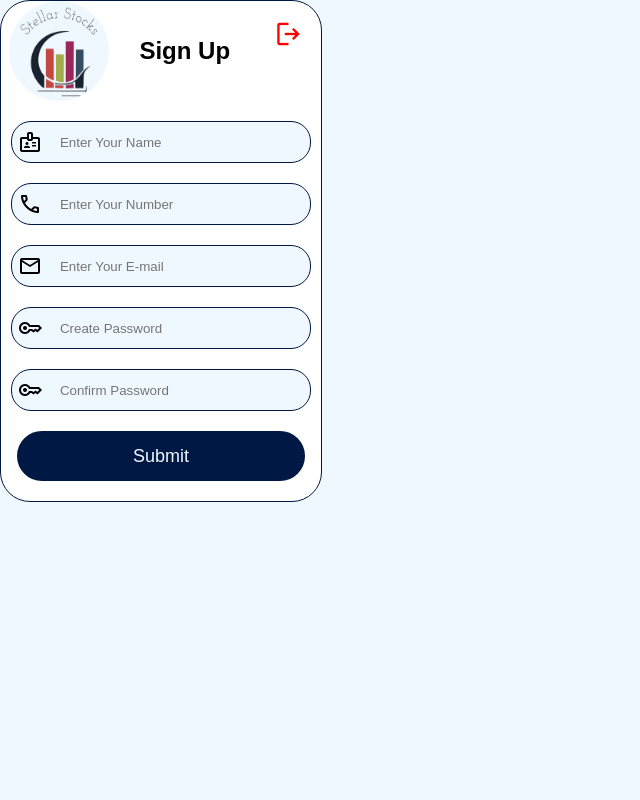
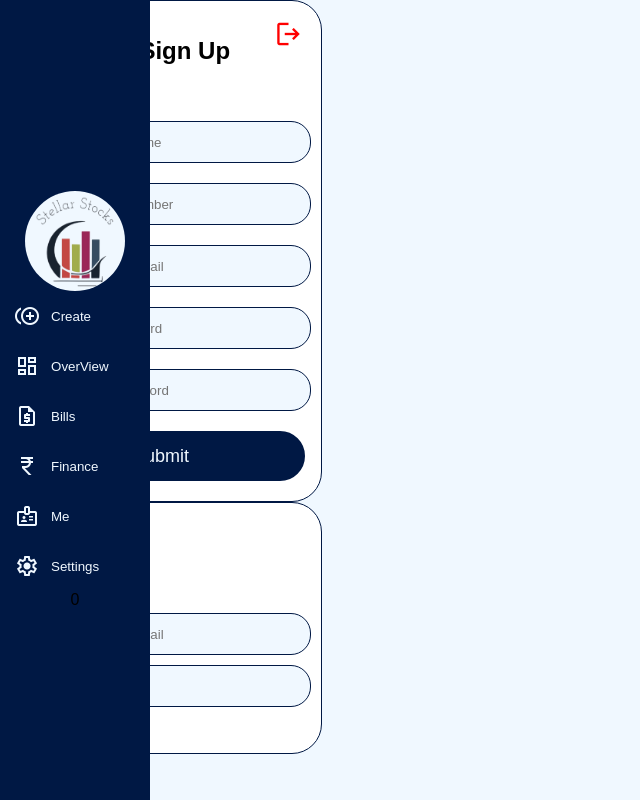
Before and after one commit to iamRaz-01/stellar_stocks_front_end, a React (Create React App) app: page / in a window 1280 px wide. Shown: the whole page, without its empty margins (0-640 px from the left). Built offline with nearby package versions, Linux system fonts and the light colour scheme; a web font is replaced by a local one.

Commit message:
initial commit

```diff
--- a/src/App.js
+++ b/src/App.js
@@ -1,11 +1,13 @@
-//import Navigator from "./components/navigation/navigator";
+import Navigator from "./components/navigation/navigator";
 import SignIn from "./components/sign/sign_up";
 import "./assets/css/universal.css"
+import Login from "./components/sign/login_in";
 function App() {
   return (
     <div className="App">
-      {/* <Navigator /> */}
+      <Navigator />
       <SignIn />
+      <Login/>
 
     </div>
   );
--- a/src/components/sign/login_in.js
+++ b/src/components/sign/login_in.js
@@ -1,4 +1,30 @@
 import logo from "../../assets/images/stellarstocksLogo.png"
+import "./sign.css"
 function Login(){
+    return(<form className="signUpDiv login">
+        <h2>
+        <img src={logo} className="logo" alt="logo"/>
+
+        </h2>
+             <InputDiv icon="mail" placeholder="Enter Your E-mail" />
+             <InputDiv icon="key" placeholder="Your Password " />
+
+
+    </form>)
 
 }
+
+function InputDiv(prop){
+
+    return (
+        <div className="inputDiv">
+            <span class="material-symbols-outlined">
+ {prop.icon}
+</span>
+<input  placeholder={prop.placeholder}/>
+
+
+        </div>
+    )
+}
+export default Login;
--- a/src/components/sign/sign.css
+++ b/src/components/sign/sign.css
@@ -15,6 +15,9 @@
     flex-direction: column;
     gap: 4%;
     align-items: center;
+}
+.login{
+    height: 250px;
 }
 .signUpDiv h2{
     display: flex;
--- a/src/components/sign/sign_up.js
+++ b/src/components/sign/sign_up.js
@@ -48,7 +48,6 @@ function ExitButton(){
            <span class="material-symbols-outlined">
    logout
 </span>
-
              </div>
     )
 }
```
